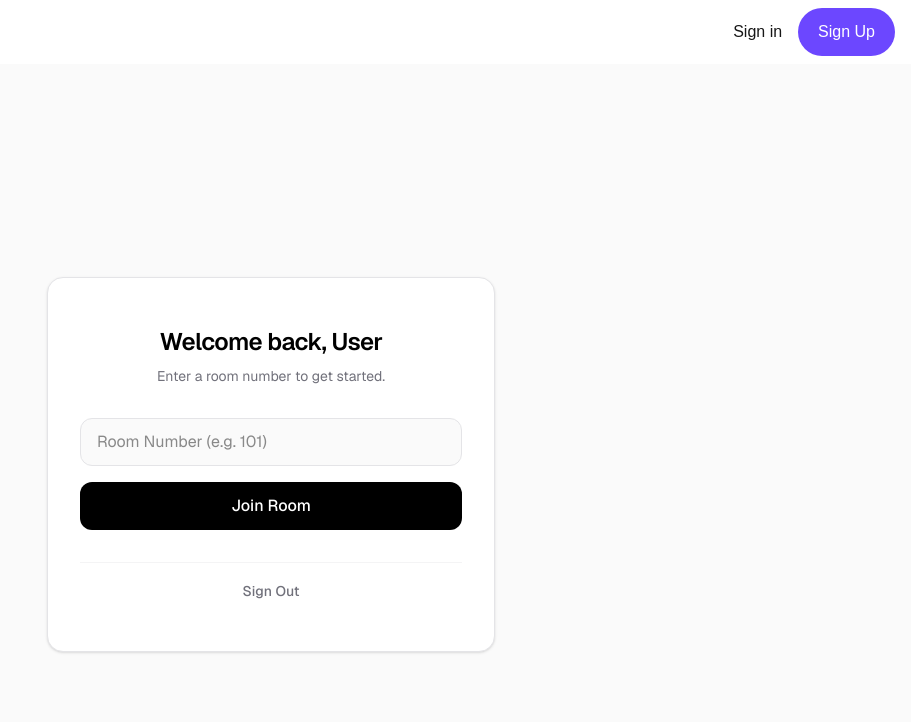
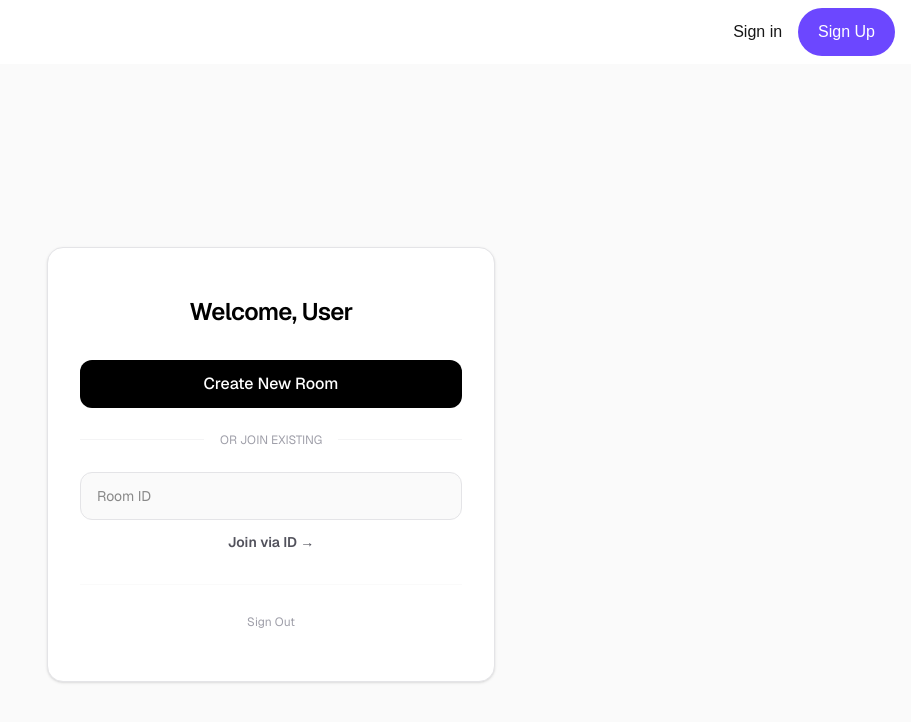
Before and after one commit to ZizouIsShort/drawing_game_f-end, a Next.js app: page /home in a window 1280 px wide. Shown: the top 722 px of the page, without its empty margins (369-1280 px from the left). Built offline with nearby package versions, Linux system fonts and the light colour scheme; no server answers.

Commit message:
rooms creation and joining works

```diff
--- a/package.json
+++ b/package.json
@@ -17,7 +17,8 @@
     "postgres": "^3.4.8",
     "react": "19.2.3",
     "react-dom": "19.2.3",
-    "socket.io-client": "^4.8.3"
+    "socket.io-client": "^4.8.3",
+    "uuid": "^13.0.0"
   },
   "devDependencies": {
     "@tailwindcss/postcss": "^4",
--- a/src/app/home/page.tsx
+++ b/src/app/home/page.tsx
@@ -7,12 +7,34 @@ import { useRouter } from "next/navigation";
 export default function HomePage() {
   const { isLoaded, user } = useUser();
   const [roomNumber, setRoomNumber] = useState("");
+  const [isLoading, setIsLoading] = useState(false);
   const router = useRouter();
+
+  const handleCreate = async () => {
+    setIsLoading(true);
+
+    try {
+      const response = await fetch("http://localhost:3005/create", {
+        method: "POST",
+      });
+
+      const roomId = await response.text();
+
+      if (response.ok && roomId) {
+        router.push(`/room/${roomId}`);
+      }
+    } catch (error) {
+      console.error("Failed to create room:", error);
+      alert("Server is offline or unreachable.");
+    } finally {
+      setIsLoading(false);
+    }
+  };
 
   const handleJoin = (e: React.FormEvent) => {
     e.preventDefault();
+
     if (roomNumber.trim()) {
-      // Navigate to the specific room route
       router.push(`/room/${roomNumber}`);
     }
   };
@@ -20,42 +42,62 @@ export default function HomePage() {
   if (!isLoaded) return null;
 
   return (
-    <div className="flex min-h-screen items-center justify-center bg-zinc-50 font-sans dark:bg-black">
+    <div className="flex min-h-screen items-center justify-center bg-zinc-50 font-sans dark:bg-black p-4">
       <main className="flex w-full max-w-md flex-col items-center gap-8 px-8 py-12 bg-white shadow-sm border border-zinc-200 rounded-2xl dark:bg-zinc-950 dark:border-zinc-800">
 
         <div className="flex flex-col items-center gap-2 text-center">
           <h1 className="text-2xl font-semibold tracking-tight text-black dark:text-zinc-50">
-            Welcome back, {user?.firstName || "User"}
+            Welcome, {user?.firstName || "User"}
           </h1>
-          <p className="text-sm text-zinc-500 dark:text-zinc-400">
-            Enter a room number to get started.
-          </p>
         </div>
 
-        <form onSubmit={handleJoin} className="flex w-full flex-col gap-4">
+        <div className="w-full flex flex-col gap-6">
+
+          {/* Create Room */}
+          <button
+            onClick={handleCreate}
+            disabled={isLoading}
+            className="flex h-12 w-full items-center justify-center rounded-xl bg-black px-5 font-medium text-white transition-all hover:opacity-90 disabled:opacity-50 dark:bg-zinc-100 dark:text-black"
+          >
+            {isLoading ? "Generating..." : "Create New Room"}
+          </button>
+
+          <div className="relative flex items-center">
+            <div className="flex-grow border-t border-zinc-100 dark:border-zinc-800"></div>
+            <span className="flex-shrink mx-4 text-xs text-zinc-400">
+              OR JOIN EXISTING
+            </span>
+            <div className="flex-grow border-t border-zinc-100 dark:border-zinc-800"></div>
+          </div>
+
+          {/* Join Room */}
+          <form onSubmit={handleJoin} className="flex flex-col gap-3">
             <input
               type="text"
-            placeholder="Room Number (e.g. 101)"
+              placeholder="Room ID"
               value={roomNumber}
               onChange={(e) => setRoomNumber(e.target.value)}
-            className="h-12 w-full rounded-xl border border-zinc-200 bg-zinc-50 px-4 text-base outline-none transition-all focus:border-black focus:ring-1 focus:ring-black dark:border-zinc-800 dark:bg-zinc-900 dark:text-zinc-100 dark:focus:border-zinc-400 dark:focus:ring-zinc-400"
+              className="h-12 w-full rounded-xl border border-zinc-200 bg-zinc-50 px-4 text-sm outline-none focus:border-black dark:border-zinc-800 dark:bg-zinc-900 dark:text-zinc-100"
               required
             />
+
             <button
               type="submit"
-            className="flex h-12 w-full items-center justify-center rounded-xl bg-black px-5 font-medium text-white transition-opacity hover:opacity-90 dark:bg-zinc-100 dark:text-black"
+              className="text-sm font-semibold text-zinc-600 hover:text-black dark:text-zinc-400 dark:hover:text-white transition-colors"
             >
-            Join Room
+              Join via ID →
             </button>
           </form>
+        </div>
 
-        <div className="pt-4 border-t border-zinc-100 dark:border-zinc-900 w-full text-center">
+        <div className="pt-6 border-t border-zinc-50 dark:border-zinc-900 w-full text-center">
           <SignOutButton>
-            <button className="text-sm font-medium text-zinc-500 hover:text-red-600 transition-colors">
+            <button className="text-xs text-zinc-400 hover:text-red-500">
               Sign Out
             </button>
           </SignOutButton>
         </div>
+
       </main>
     </div>
   );
--- /dev/null
+++ b/src/app/room/[roomId]/page.tsx
@@ -0,0 +1,76 @@
+"use client";
+
+import { useEffect, useRef, useState } from "react";
+import { useParams } from "next/navigation";
+import { io, Socket } from "socket.io-client";
+
+export default function RoomPage() {
+  const params = useParams();
+  const roomId = params.roomId as string;
+
+  const socketRef = useRef<Socket | null>(null);
+  const [message, setMessage] = useState("");
+
+  useEffect(() => {
+    const socket = io("http://localhost:3005");
+
+    socketRef.current = socket;
+
+    socket.on("connect", () => {
+      console.log("Connected:", socket.id);
+
+      socket.emit("join_room", roomId);
+      console.log("Joined room:", roomId);
+    });
+
+    socket.on("message", (msg) => {
+      console.log("Received message:", msg);
+    });
+
+    return () => {
+      socket.disconnect();
+    };
+  }, [roomId]);
+
+  const sendMessage = () => {
+    if (!socketRef.current) return;
+
+    socketRef.current.emit("chat message", {
+      room: roomId,
+      msg: message,
+    });
+
+    console.log("Sent:", message);
+    setMessage("");
+  };
+
+  return (
+    <div className="flex flex-col items-center justify-center min-h-screen gap-6 bg-zinc-50 dark:bg-black">
+
+      <h1 className="text-xl font-semibold">
+        Room: {roomId}
+      </h1>
+
+      <div className="flex gap-2">
+        <input
+          value={message}
+          onChange={(e) => setMessage(e.target.value)}
+          placeholder="Type message..."
+          className="border rounded px-3 py-2"
+        />
+
+        <button
+          onClick={sendMessage}
+          className="bg-black text-white px-4 py-2 rounded"
+        >
+          Send
+        </button>
+      </div>
+
+      <p className="text-sm text-zinc-500">
+        Messages will appear in the console
+      </p>
+
+    </div>
+  );
+}
```
Also changed, not shown: 1 other file (tests, documents, lock files or other folders). Lines whose indentation alone changed are shown as unchanged.
